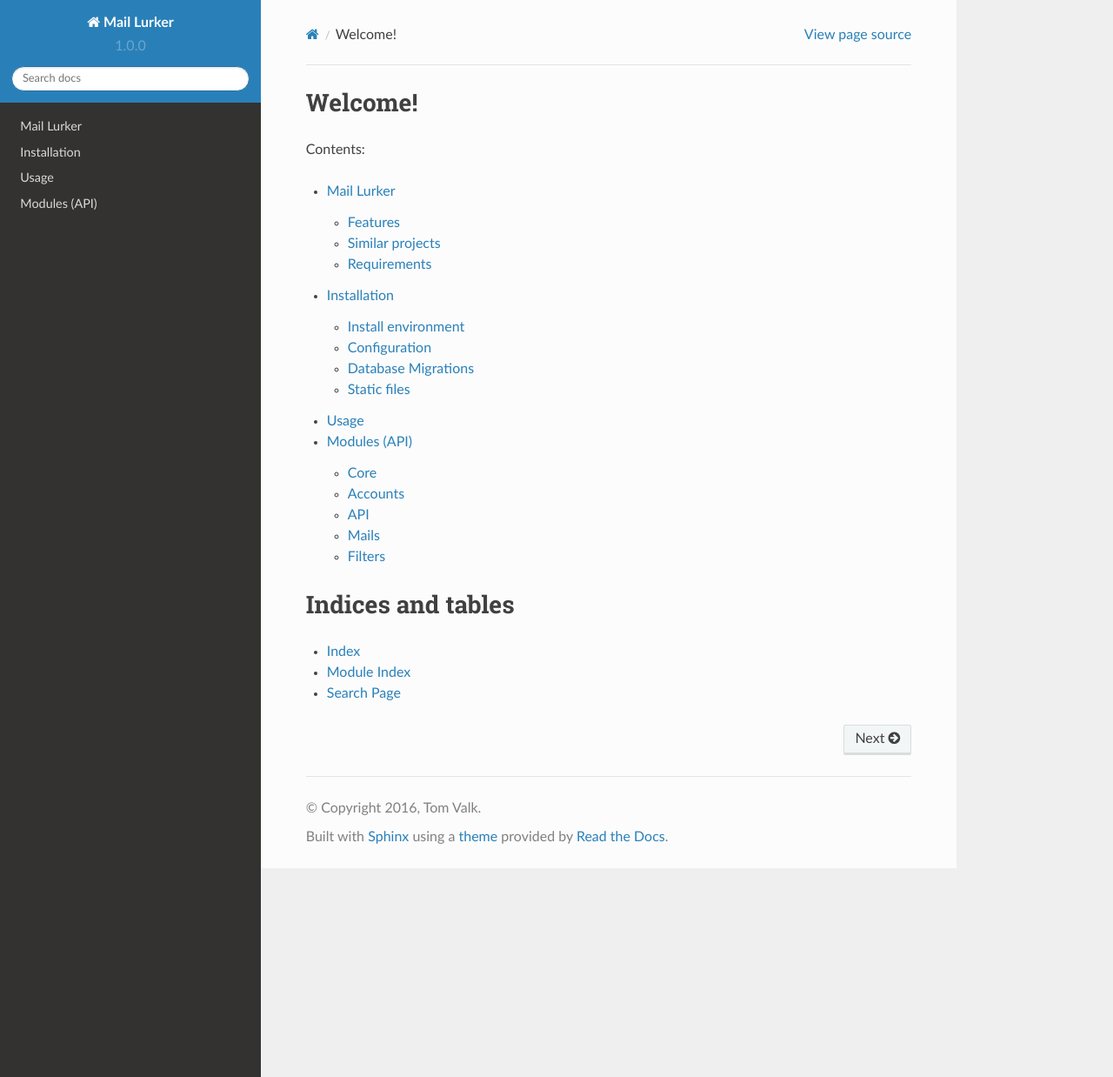
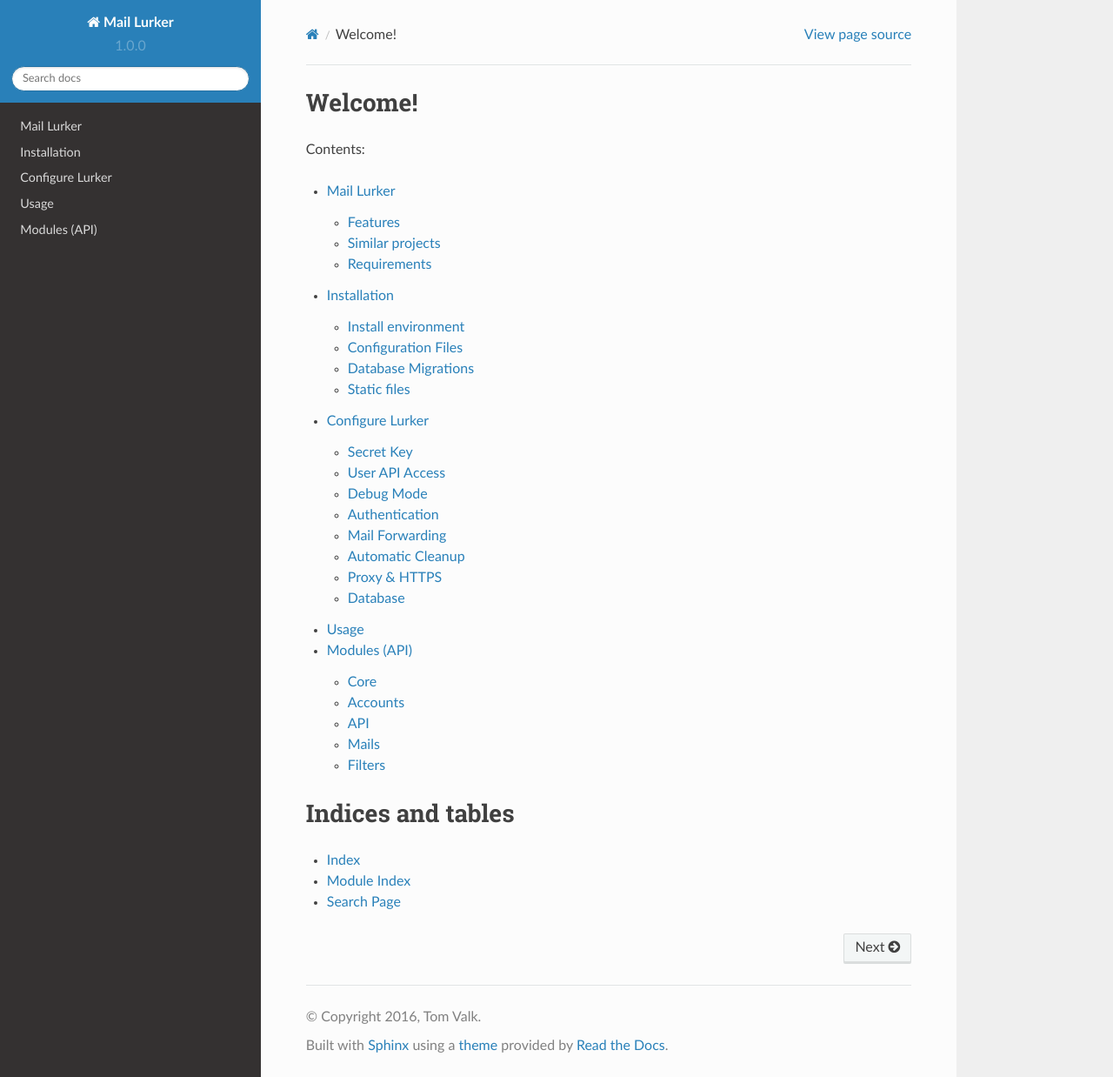
Before and after one commit to tomvlk/maillurker, a Sphinx documentation site: the page built from docs/source/index.rst, in a window 1280 px wide and 1238 px high. Shown: the whole window at 87% size. Built offline with Sphinx 7.4.7 and the Read the Docs theme 2.0.0, drawn with Linux system fonts in a browser that asks for light colours; some of the changed lines change nothing that is shown.

Commit message:
[TASK] Add configuration documentation

````diff
--- /dev/null
+++ b/docs/source/configure.rst
@@ -0,0 +1,222 @@
+Configure Lurker
+================
+.. highlight:: python
+
+The following sections will cover all possible configuration options to be configured in the ```local.py``` file.
+
+.. note:: Make sure you have already copied the ``local.default.py`` to ``local.py``. If not
+          please see the :doc:`installation sections <installation>`.
+
+
+Secret Key
+----------
+
+This option is very important to change at first installation. The secret key is used in several unique and security
+related aspects and is very important you change and keep secure!
+
+.. code-block:: python
+
+    # Generate unique secret key.
+    SECRET_KEY = 'changeme'
+
+You can generate a new token by running a special command:
+
+.. code-block:: bash
+
+    $ python manage.py generate_secret_key
+
+.. danger::
+    **Make sure you change this before start using the application!**
+    Not changing could be devastating when your table with passwords leak and for securing cookies, tokens and sessions.
+
+
+User API Access
+---------------
+
+This option enables the display of a personalized token to the users. Disable if you don't want to display the tokens
+to the users on their Account page.
+
+.. code-block:: python
+
+    # Enable API tokens for all users
+    USER_API_KEYS = True
+
+
+Debug Mode
+----------
+
+Enable debug mode while developing, will enable several Django related features to investigate some issues.
+
+.. code-block:: python
+
+    DEBUG = False
+
+.. warning::
+    Enabling debug mode will show users some insights you may want to hide or you don't want to share. Especially when
+    running in reverse proxy (what you shouldn't do).
+
+
+Authentication
+--------------
+
+This part of the configuration is pretty important and can get complicated. It has several options for normal user/pass
+authentication but even more settings for the Social Authentication implemented in the application.
+
+The authentication options are all suited inside a ``dict``. Bellow is the most basic setup possible.
+
+.. code-block:: python
+
+    AUTHENTICATION = {
+	    'allow_readonly': False,
+	    'social': {
+		    'enabled': False,
+        },
+        'backends': [],
+        'options': {},
+    }
+
+
+Read Only access
+~~~~~~~~~~~~~~~~
+
+You can enable read only access by changing the value of ``allow_readonly`` to ``True``. This will allow to only
+read messages and use global filters.
+
+
+Social enabled
+~~~~~~~~~~~~~~
+
+Before the social buttons and the middleware and apps will be used, you have to turn the Social Auth on by changing the
+value of the subkey ``enabled`` of ``social`` to ``True``.
+
+
+Social backends
+~~~~~~~~~~~~~~~
+
+To be able to use the Social Authentication, you have to provide a list with backends to use. Currently there is one
+that is fully tested and that's used in the following examples.
+For a full list and documentation on the backends, see https://python-social-auth.readthedocs.io/
+
+.. code-block:: python
+
+    'backends': (
+        'social.backends.google.GoogleOAuth2',
+    )
+
+
+Social options
+~~~~~~~~~~~~~~
+
+You can pass any custom social options to the options dict:
+
+.. code-block:: python
+
+    'options': {
+        'SOCIAL_AUTH_GOOGLE_OAUTH2_KEY': 'key.apps.goog...',
+        'SOCIAL_AUTH_GOOGLE_OAUTH2_SECRET': 'secret',
+        # 'SOCIAL_AUTH_GOOGLE_OAUTH2_WHITELISTED_DOMAINS': [ # Optional, only to ristrict organisation emails.
+        # 	'example.com'
+        # ],
+        'SOCIAL_AUTH_GOOGLE_OAUTH2_SCOPE': [
+            'https://www.googleapis.com/auth/userinfo.email',
+            'https://www.googleapis.com/auth/userinfo.profile'
+        ],
+    }
+
+.. seealso::
+    The social authentication has several customizable options, some are not documented here. See the full documentation
+    here: https://python-social-auth.readthedocs.io/
+
+
+Mail Forwarding
+---------------
+
+.. warning::
+    This feature is not yet completed. Only configuration is known. Some or all functions are not yet implemented!
+
+.. code-block:: python
+
+    FORWARDING = {
+        # Enable forwarding functionality.
+        'enabled': False,
+
+        # Enable automatic forwarding of emails (act as a proxy).
+        'automatically': False,
+
+        # Use method for delivering. Choose from 'smtp' / None
+        'method': 'smtp',
+
+        # SMTP Smarthost configuration
+        'smtp': {
+            'host': '127.0.0.1',
+            'port': 25,
+            'authentication': {
+                'enabled': False,
+                'username': '',
+                'password': '',
+            },
+            'use_tls': False,
+            'use_ssl': False,
+            'timeout': None,
+            'ssl_keyfile': None,
+            'ssl_certfile': None,
+        },
+    }
+
+
+
+Automatic Cleanup
+-----------------
+
+The lurker listening process can automatically cleanup old messages based on a given timedelta.
+
+Default configuration:
+.. code-block:: python
+
+    CLEANUP_AFTER = timedelta(days=31)
+
+To disable the function:
+.. code-block:: python
+
+    CLEANUP_AFTER = False
+
+
+
+Proxy & HTTPS
+-------------
+
+If you have configured your webserver with reverse proxy to the gunicorn process and you want to support HTTPS you may
+need to change the lines or force the header ``HTTP-X-Forwarded-Proto`` to be present by the webserver. Sometimes you
+want to force this behavior with the following lines:
+
+.. code-block:: python
+
+    SECURE_PROXY_SSL_HEADER = ('HTTP_X_FORWARDED_PROTO', 'https')
+    SECURE_FORCE = True
+
+
+
+Database
+--------
+
+The most important one, and the most expandable one too. Configure your database with the standard Django configuration
+in the ``DATABASES`` field.
+
+.. code-block:: python
+
+    DATABASES = {
+        'default': {
+            'ENGINE': 'django.db.backends.mysql',
+            'NAME': 'lurker',
+            'USER': 'root',
+            'PASSWORD': '',
+            'HOST': 'localhost',
+            'PORT': '3306',
+        }
+    }
+
+This configuration is exactly the same as the Django one. Default and tested is MySQL, but you may also use some other
+database engine.
+
+.. seealso::
+    https://docs.djangoproject.com/en/1.8/ref/settings/#databases
--- a/docs/source/index.rst
+++ b/docs/source/index.rst
@@ -13,6 +13,7 @@
 
    intro
    installation
+   configure
    usage
 
    apps/index
--- a/docs/source/installation.rst
+++ b/docs/source/installation.rst
@@ -45,8 +45,8 @@
 Now your environment is ready. You can now go to the next step.
 
 
-Configuration
--------------
+Configuration Files
+-------------------
 
 In order to start we need to know some information about the database, the port and address for the SMTP server and the
 general configuration. To keep an structured and deployment-easy configuration structure we created a directory django
@@ -96,7 +96,7 @@
 The ``local.py`` is not yet created when you clone the repository, please copy the ``local.default.py`` to ``local.py`` and
 edit the contents.
 
-More information about the configuration can be found in the `Configure` part.
+More information about the configuration can be found in the :doc:`Configure Lurker <configure>` part.
 
 
 Database Migrations
````
